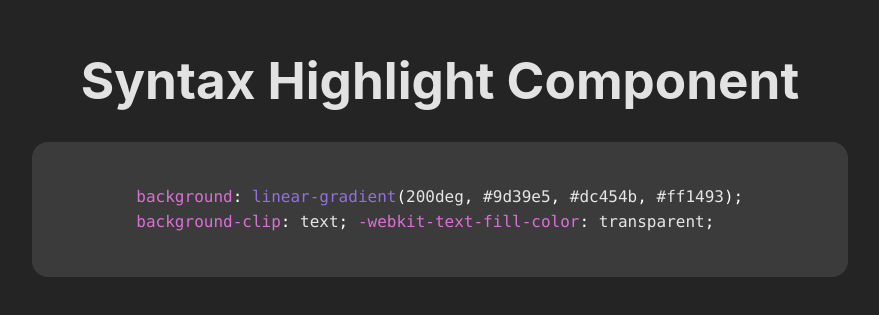
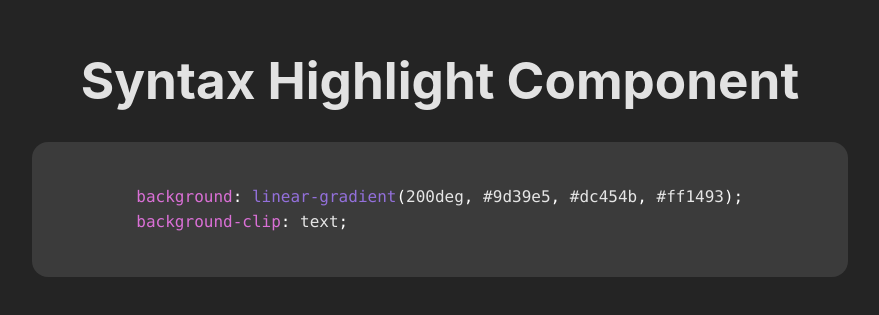
Before and after one commit to Magda98/syntax-highlight-component, a website built with Vite: page index.html in a window 1280 px wide. Shown: the part 253-568 px from the top of the page, without its empty margins (200-1079 px from the left). Built offline with nearby package versions, Linux system fonts and the light colour scheme.

Commit message:
chore: update example

```diff
--- a/index.html
+++ b/index.html
@@ -28,7 +28,7 @@
       >
         <syntax-highlight-component language="css">
           background: linear-gradient(200deg, #9d39e5, #dc454b, #ff1493);
-          background-clip: text; -webkit-text-fill-color: transparent;
+          background-clip: text;
         </syntax-highlight-component>
       </div>
     </div>
```
